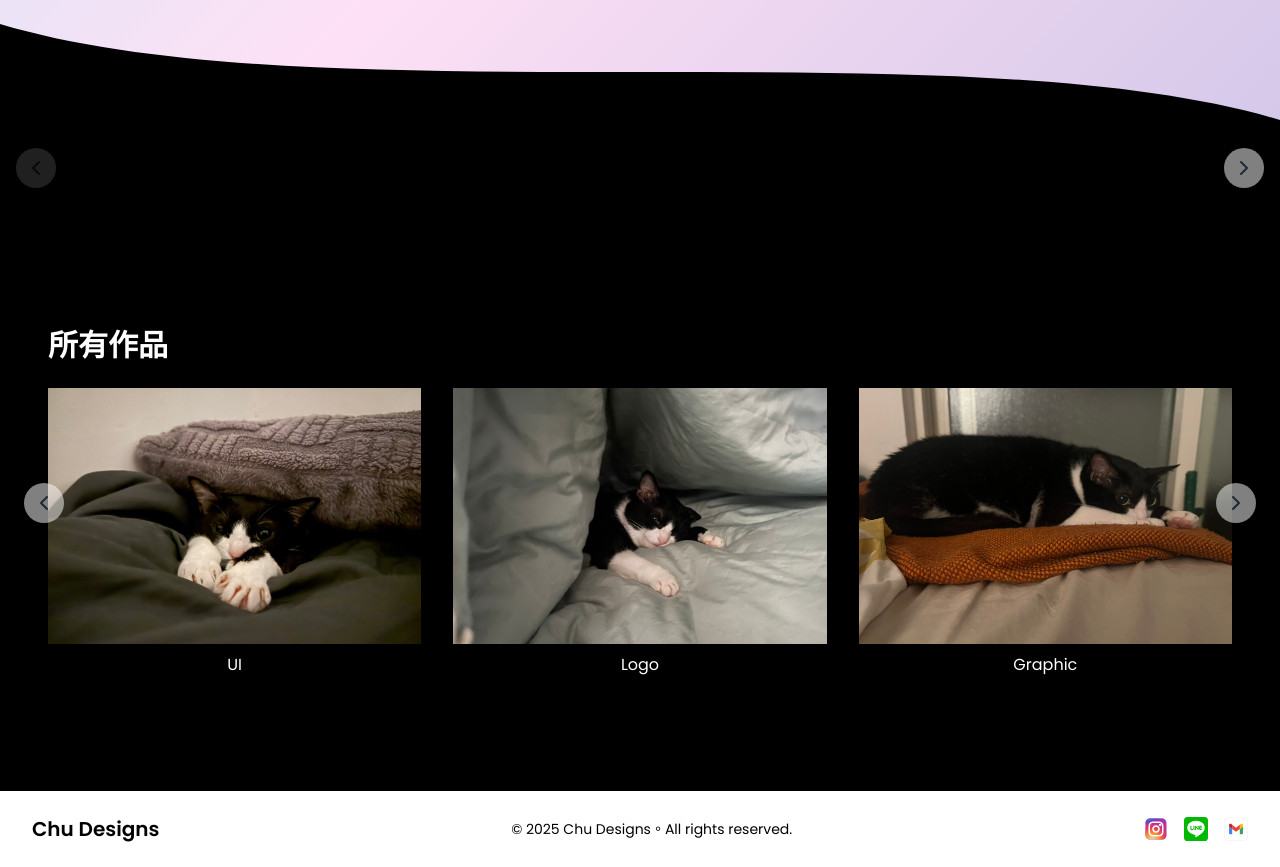
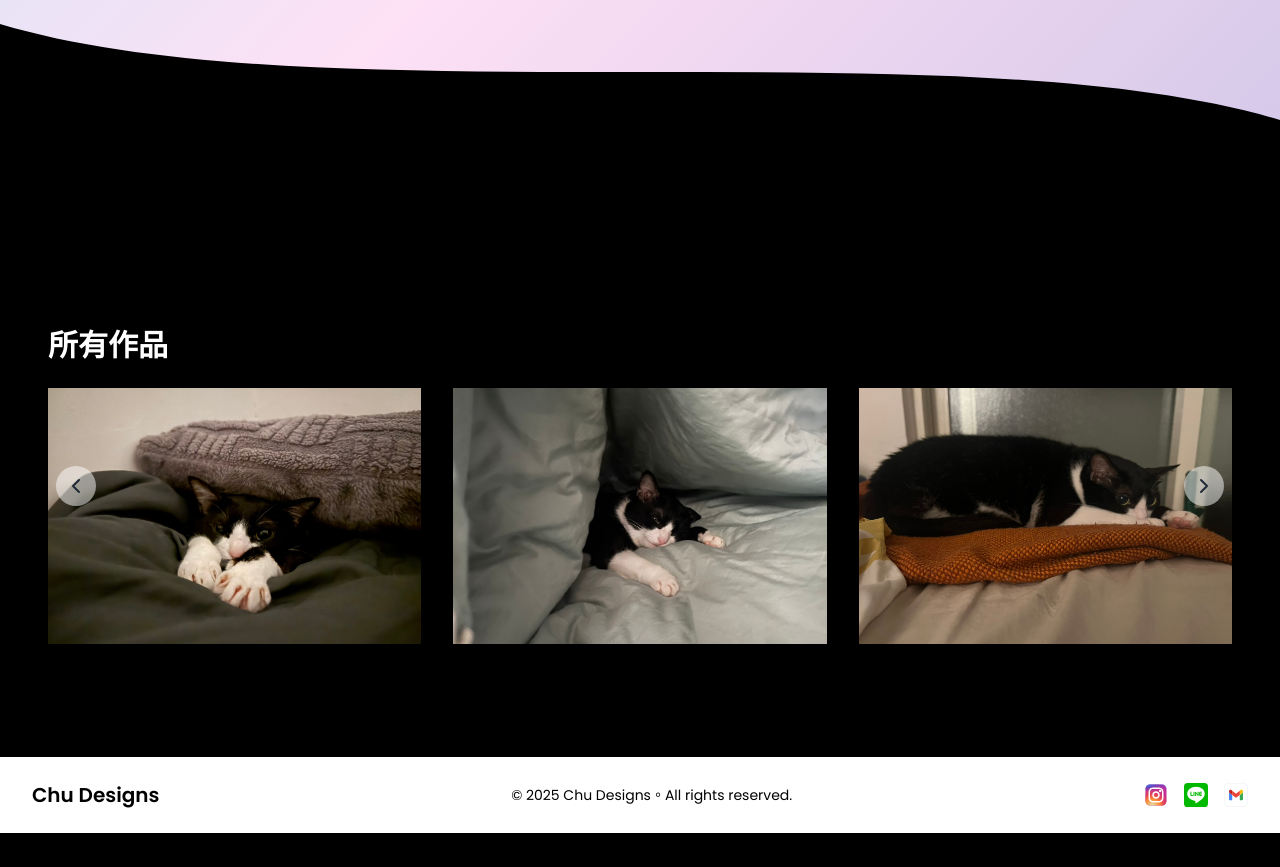
Before and after one commit to DeanYtest/design-showcase, a Next.js app: page / in a window 1280 px wide. Shown: the part 600-1467 px from the top of the page. After the commit the page ends 1433 px from the top, so only its background shows below. Built offline with nearby package versions, Linux system fonts and the light colour scheme.

Commit message:
fix:RWD3

```diff
--- a/components/HomeCarousel.tsx
+++ b/components/HomeCarousel.tsx
@@ -1,10 +1,8 @@
 // components/HomeCarousel.tsx
 'use client';
 
-import { useRef, useState } from 'react';
 import Link from 'next/link';
 import Image from 'next/image';
-import { ChevronLeft, ChevronRight } from 'lucide-react';
 
 const categories = [
   { title: 'UI',           href: '/ui',           img: '/images/ui1.jpg' },
@@ -15,45 +13,14 @@ const categories = [
 ];
 
 export default function HomeCarousel() {
-  const [page, setPage] = useState(0);
-  const ref = useRef<HTMLDivElement>(null);
-  const VISIBLE = 3;
-  const maxPage = categories.length - VISIBLE;
-
-  // 計算單步滾動寬度
-  const getStep = () => {
-    if (!ref.current) return 336; // fallback
-    const card = ref.current.querySelector<HTMLAnchorElement>('a');
-    return card ? card.offsetWidth + 16 : 336;
-  };
-
-  const go = (dir: number) => {
-    const next = Math.min(maxPage, Math.max(0, page + dir));
-    const step = getStep();
-    ref.current?.scrollTo({ left: next * step, behavior: 'smooth' });
-    setPage(next);
-  };
-
   return (
-    <section className="relative bg-black py-12">
-      <div className="container mx-auto px-4 sm:px-6 lg:px-8 overflow-hidden">
-        {/* 左箭頭 */}
-        <button
-          onClick={() => go(-1)}
-          disabled={page === 0}
-          className="absolute left-4 top-1/2 transform -translate-y-1/2 z-10 p-2 rounded-full bg-white bg-opacity-50 disabled:opacity-25 transition"
-        >
-          <ChevronLeft className="w-6 h-6 text-gray-800" />
-        </button>
-
-        {/* 滾動區 */}
-        <div
-          ref={ref}
-          className="flex gap-4 overflow-x-auto scroll-smooth scrollbar-hide px-2"
-        >
+    <section className="bg-black py-12">
+      <div className="container mx-auto px-4 sm:px-6 lg:px-8">
+        {/* 橫向滑動 + scroll-snap：手機手指滑動、桌機滑鼠拖曳 */}
+        <div className="flex gap-4 overflow-x-auto scroll-smooth scrollbar-hide snap-x snap-mandatory">
           {categories.map((cat) => (
             <Link key={cat.title} href={cat.href} passHref>
-              <a className="group flex-shrink-0 w-[80vw] sm:w-[320px] h-[50vw] sm:h-[200px] relative rounded-xl overflow-hidden shadow-lg">
+              <a className="snap-start flex-shrink-0 w-[80vw] sm:w-[320px] h-[50vw] sm:h-[200px] relative rounded-xl overflow-hidden shadow-lg group">
                 <Image
                   src={cat.img}
                   alt={cat.title}
@@ -68,15 +35,6 @@ export default function HomeCarousel() {
             </Link>
           ))}
         </div>
-
-        {/* 右箭頭 */}
-        <button
-          onClick={() => go(1)}
-          disabled={page === maxPage}
-          className="absolute right-4 top-1/2 transform -translate-y-1/2 z-10 p-2 rounded-full bg-white bg-opacity-50 disabled:opacity-25 transition"
-        >
-          <ChevronRight className="w-6 h-6 text-gray-800" />
-        </button>
       </div>
     </section>
   );
--- a/components/ui/WorkCarousel.tsx
+++ b/components/ui/WorkCarousel.tsx
@@ -20,33 +20,35 @@ export default function WorkCarousel() {
   const prev = () => setIndex((i) => (i - 1 + N) % N);
   const next = () => setIndex((i) => (i + 1) % N);
 
-  // Always show three items in a loop
-  const visible = [0, 1, 2].map((offset) => allWorks[(index + offset) % N]);
+  // 總是顯示三張，循環切換
+  const visible = [0, 1, 2].map((off) => allWorks[(index + off) % N]);
 
   return (
-    <section className="relative px-4 sm:px-6 lg:px-8 py-12">
-      <div className="max-w-7xl mx-auto">
-        <h2 className="text-3xl font-bold mb-6">所有作品</h2>
+    <section className="relative px-4 sm:px-6 lg:px-8 py-12 bg-black">
+      <div className="max-w-7xl mx-auto relative">
+        <h2 className="text-3xl font-bold text-white mb-6">所有作品</h2>
 
-        {/* 左箭頭 */}
+        {/* 左箭頭：桌機 (md+) 顯示 */}
         <button
           onClick={prev}
-          className="
-            absolute top-1/2 left-2 transform -translate-y-1/2
-            p-2 rounded-full
-            bg-white bg-opacity-50 hover:bg-opacity-80
-            z-10
-          "
+          className="hidden md:flex absolute top-1/2 left-2 transform -translate-y-1/2
+                     p-2 rounded-full bg-white bg-opacity-50 hover:bg-opacity-80 z-10"
+          aria-label="Previous"
         >
           <ChevronLeft className="w-6 h-6 text-gray-800" />
         </button>
 
-        {/* 圖片區 */}
-        <div className="grid grid-cols-1 sm:grid-cols-2 md:grid-cols-3 gap-4 sm:gap-6 md:gap-8">
+        {/* 作品列表：手機橫向滑動，桌機 Grid */}
+        <div className="overflow-x-auto md:overflow-visible scroll-smooth scrollbar-hide">
+          <div className="flex md:grid md:grid-cols-3 gap-4 sm:gap-6 md:gap-8
+                          snap-x md:snap-none snap-mandatory">
             {visible.map((work, i) => (
               <Link key={i} href={work.href} passHref>
-              <a className="block overflow-hidden rounded-lg shadow-lg">
-                <div className="relative w-full h-48 sm:h-56 md:h-64">
+                <a className="snap-start md:snap-none flex-shrink-0 md:w-auto
+                              w-[80vw] sm:w-[45vw] md:w-full
+                              h-[50vw] sm:h-[30vw] md:h-64
+                              block overflow-hidden rounded-lg shadow-lg">
+                  <div className="relative w-full h-full">
                     <Image
                       src={work.img}
                       alt={work.title}
@@ -60,16 +62,14 @@ export default function WorkCarousel() {
               </Link>
             ))}
           </div>
+        </div>
 
-        {/* 右箭頭 */}
+        {/* 右箭頭：桌機 (md+) 顯示 */}
         <button
           onClick={next}
-          className="
-            absolute top-1/2 right-2 transform -translate-y-1/2
-            p-2 rounded-full
-            bg-white bg-opacity-50 hover:bg-opacity-80
-            z-10
-          "
+          className="hidden md:flex absolute top-1/2 right-2 transform -translate-y-1/2
+                     p-2 rounded-full bg-white bg-opacity-50 hover:bg-opacity-80 z-10"
+          aria-label="Next"
         >
           <ChevronRight className="w-6 h-6 text-gray-800" />
         </button>
```
Lines whose indentation alone changed are shown as unchanged.
